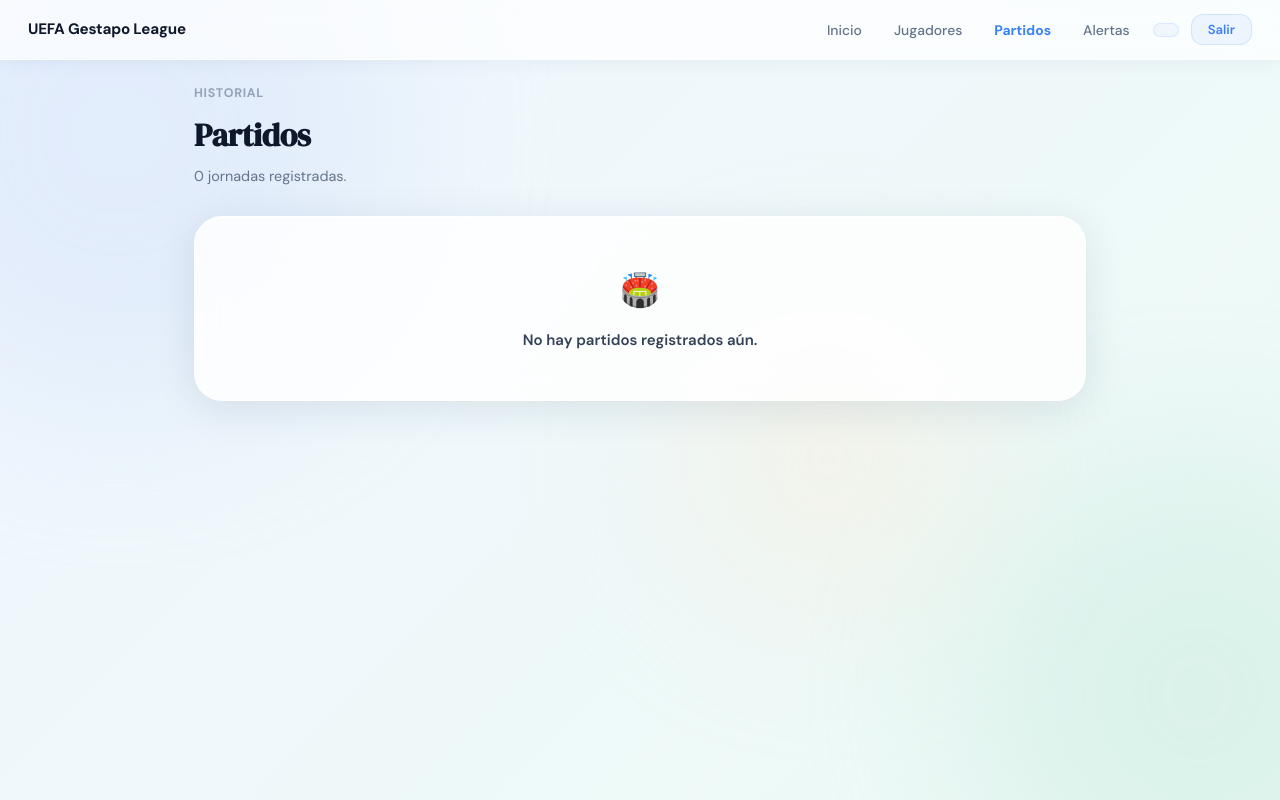
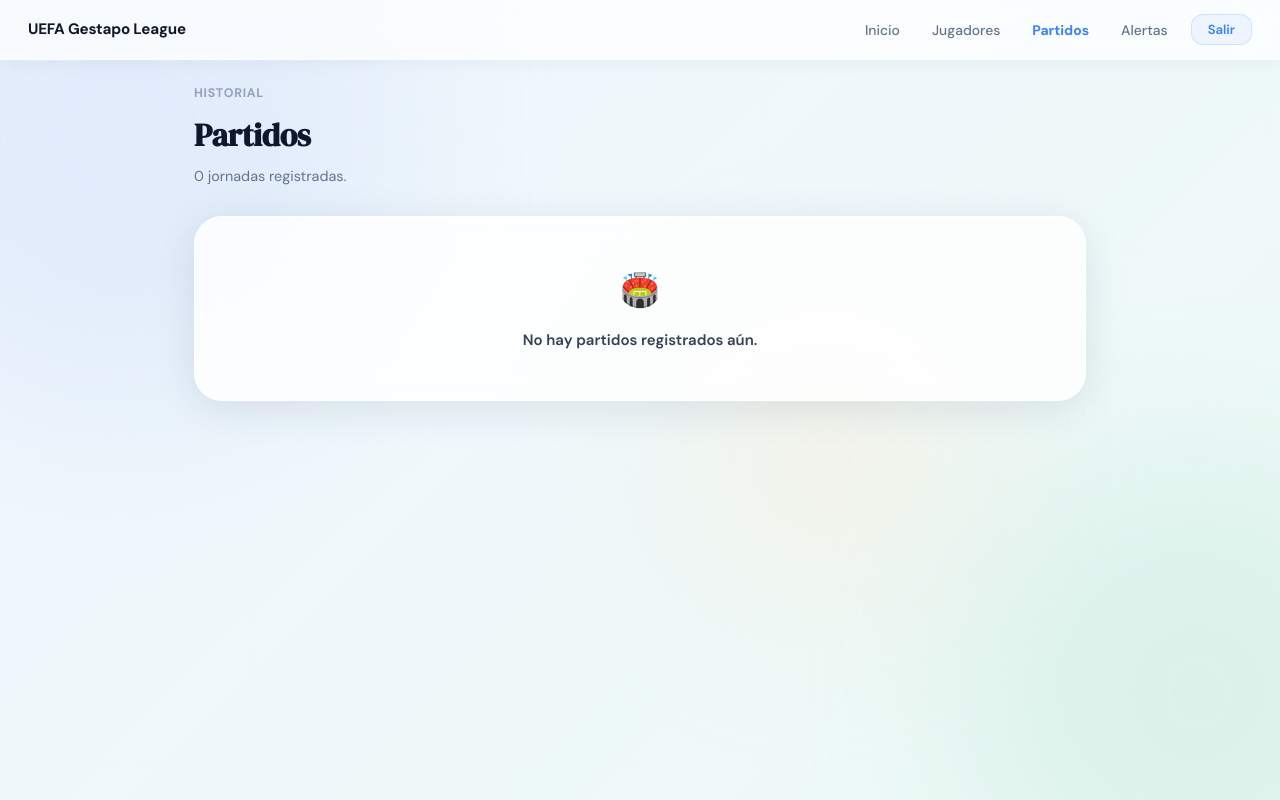
Before and after one commit to JuandeMolina/UGL, a Flask app: page /matches in a window 1280 px wide. Run offline with Flask 3, Linux system fonts and the light colour scheme; a user stored in the database is signed in; data that the repository does not hold is empty.

Commit message:
Minor fixes in matches

```diff
--- a/frontend/app/templates/base.html
+++ b/frontend/app/templates/base.html
@@ -32,7 +32,8 @@
         </a>
         <div class="navbar-spacer"></div>
         <ul class="navbar-nav">
-            <li><a href="{{ url_for('main.dashboard') }}" class="nav-link {% if request.path == url_for('main.dashboard') %}nav-active{% endif %}">
+            <li><a href="{{ url_for('main.dashboard') }}"
+                    class="nav-link {% if request.path == url_for('main.dashboard') %}nav-active{% endif %}">
                     <span class="nav-icon">
                         <svg viewBox="0 0 24 24" width="22" height="22" stroke="currentColor" stroke-width="2"
                             fill="none" stroke-linecap="round" stroke-linejoin="round">
@@ -42,7 +43,8 @@
                     </span>
                     <span class="nav-label">Inicio</span>
                 </a></li>
-            <li><a href="{{ url_for('main.players') }}" class="nav-link {% if request.path.startswith('/players') %}nav-active{% endif %}">
+            <li><a href="{{ url_for('main.players') }}"
+                    class="nav-link {% if request.path.startswith('/players') %}nav-active{% endif %}">
                     <span class="nav-icon">
                         <svg viewBox="0 0 24 24" width="22" height="22" stroke="currentColor" stroke-width="2"
                             fill="none" stroke-linecap="round" stroke-linejoin="round">
@@ -54,7 +56,8 @@
                     </span>
                     <span class="nav-label">Jugadores</span>
                 </a></li>
-            <li><a href="{{ url_for('main.matches') }}" class="nav-link {% if request.path.startswith('/matches') %}nav-active{% endif %}">
+            <li><a href="{{ url_for('main.matches') }}"
+                    class="nav-link {% if request.path.startswith('/matches') %}nav-active{% endif %}">
                     <span class="nav-icon">
                         <svg viewBox="0 0 24 24" width="22" height="22" stroke="currentColor" stroke-width="2"
                             fill="none" stroke-linecap="round" stroke-linejoin="round">
@@ -67,7 +70,9 @@
                     <span class="nav-label">Partidos</span>
                 </a></li>
             {% if current_user.is_admin %}
-            <li><a href="{{ url_for('main.admin_new_match') }}" class="nav-link nav-link-admin {% if request.path.startswith('/admin') or request.path.endswith('/edit') or request.path.endswith('/new') %}nav-active{% endif %}" title="Panel Admin">
+            <li><a href="{{ url_for('main.admin_new_match') }}"
+                    class="nav-link nav-link-admin {% if request.path.startswith('/admin') or request.path.endswith('/edit') or request.path.endswith('/new') %}nav-active{% endif %}"
+                    title="Panel Admin">
                     <span class="nav-icon">
                         <svg viewBox="0 0 24 24" width="22" height="22" stroke="currentColor" stroke-width="2"
                             fill="none" stroke-linecap="round" stroke-linejoin="round">
@@ -89,7 +94,6 @@
                 </a></li>
         </ul>
         <div class="navbar-user-actions" style="margin-left: 10px;">
-            <span class="nav-username">{{ current_user.email }}</span>
             <a href="{{ url_for('auth.logout') }}" class="btn btn-ghost btn-sm nav-logout" title="Salir">
                 <span class="nav-icon">
                     <svg viewBox="0 0 24 24" width="22" height="22" stroke="currentColor" stroke-width="2" fill="none"
--- a/frontend/app/templates/match_detail.html
+++ b/frontend/app/templates/match_detail.html
@@ -101,7 +101,7 @@
         {% if match.is_completed and match.mvp_name %}
         <div
             style="text-align: center; margin-top: 24px; padding: 16px; background: linear-gradient(to right, rgba(245, 158, 11, 0.05), rgba(245, 158, 11, 0.1)); border: 1px solid rgba(245, 158, 11, 0.2); border-radius: var(--radius-md); width: 100%;">
-            <p class="section-label" style="color: #b45309; margin-bottom: 8px;">⭐ MVP DEL PARTIDO ⭐</p>
+            <p class="section-label" style="color: #b45309; margin-bottom: 8px;">MVP DEL PARTIDO</p>
             <p style="font-size: 1.2rem; font-weight: 800; color: var(--text-dark);">{{ match.mvp_name }}</p>
 
             {% if current_user.is_admin %}
--- a/frontend/app/templates/matches.html
+++ b/frontend/app/templates/matches.html
@@ -22,9 +22,9 @@
 
         {% if match.is_completed %}
         <div class="match-score">
-            <span>{{ match.team_a_goals }}</span>
+            <span>{{ match.pda_goals }}</span>
             <span class="score-sep">—</span>
-            <span>{{ match.team_b_goals }}</span>
+            <span>{{ match.atg_goals }}</span>
         </div>
         {% else %}
         <div class="match-score-pending">VS</div>
```
